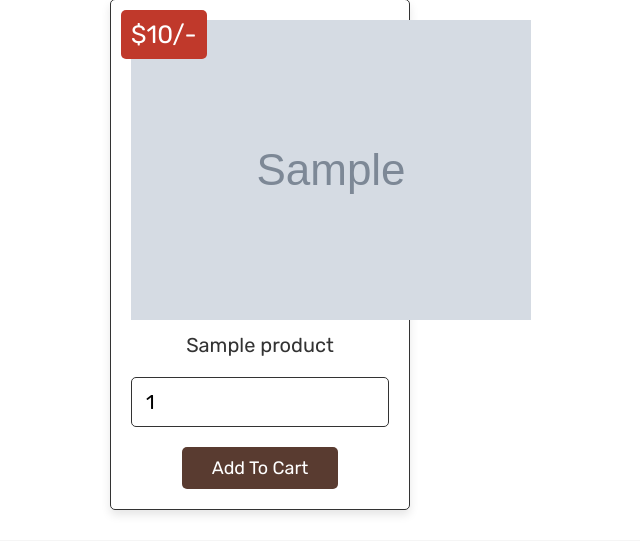
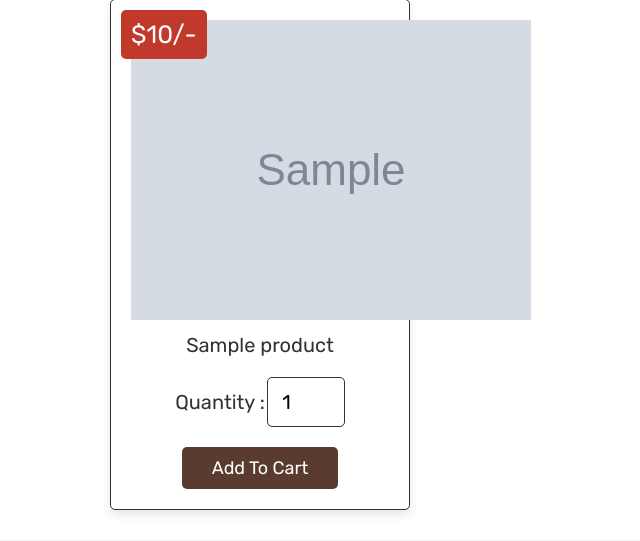
Before and after one commit to almir1512/Used-Volumes, a PHP site: page /shop.php in a window 1280 px wide. Shown: the part 517-1058 px from the top of the page, without its empty margins (380-1020 px from the left). Run offline with PHP 8.4, Linux system fonts and the light colour scheme; the visitor is signed in with stand-in values (Sample User, id 1); tables that the repository leaves empty hold one stand-in row (values such as "Sample post"); grey boxes marked "Sample" are stand-in pictures.

Commit message:
added quantity label

```diff
--- a/css/style.css
+++ b/css/style.css
@@ -521,9 +521,13 @@ section{
    font-size: 2rem;
    color:var(--black);
 }
-
+.products .box-container .box .qty-label{
+   padding:1rem 0;
+   font-size: 2rem;
+   color:var(--black);
+}
 .products .box-container .box .qty{
-   width: 100%;
+   width: 30%;
    padding:1.2rem 1.4rem;
    border-radius: .5rem;
    border:var(--border);
--- a/home.php
+++ b/home.php
@@ -126,6 +126,7 @@ if(isset($_POST['add_to_cart'])){
       <img class="image" src="uploaded_img/<?php echo $fetch_products['image']; ?>" alt="">
       <div class="name"><?php echo $fetch_products['name']; ?></div>
       <div class="price">$<?php echo $fetch_products['price']; ?>/-</div>
+      <label for="product_quantity" class="qty-label">Quantity :</label>
       <input type="number" min="1" name="product_quantity" value="1" class="qty">
       <input type="hidden" name="product_name" value="<?php echo $fetch_products['name']; ?>">
       <input type="hidden" name="product_price" value="<?php echo $fetch_products['price']; ?>">
--- a/shop.php
+++ b/shop.php
@@ -74,6 +74,7 @@ if(isset($_POST['add_to_cart'])){
       <img class="image" src="uploaded_img/<?php echo $fetch_products['image']; ?>" alt="">
       <div class="name"><?php echo $fetch_products['name']; ?></div>
       <div class="price">$<?php echo $fetch_products['price']; ?>/-</div>
+      <label for="product_quantity" class="qty-label">Quantity :</label>
       <input type="number" min="1" name="product_quantity" value="1" class="qty">
 
       <!-- check whether the item is already added to the cart or not -->
```
